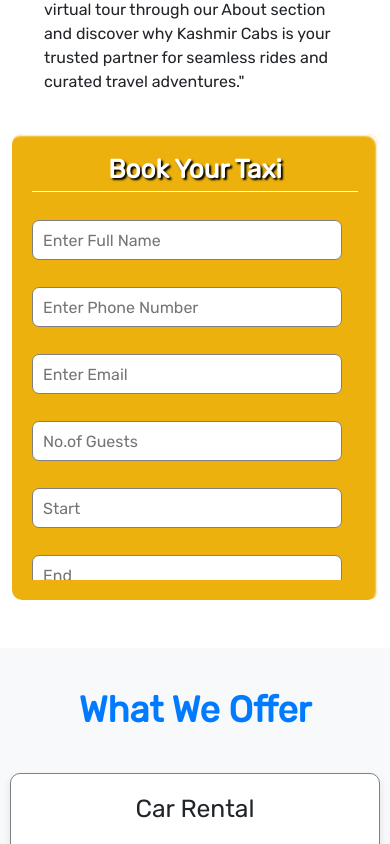
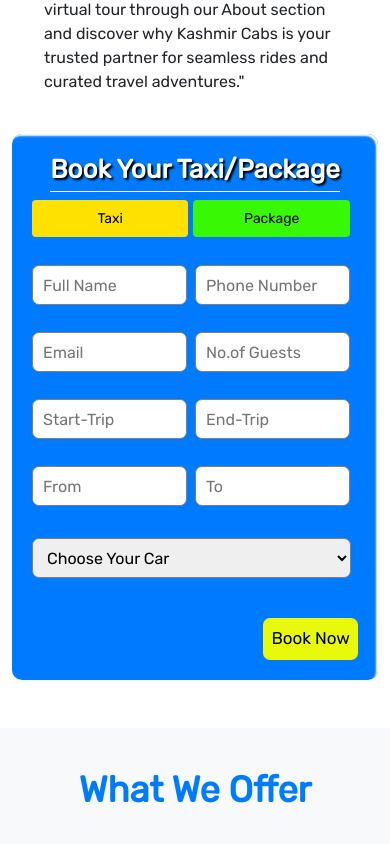
Before and after one commit to dartabish/kashmircabs, a plain HTML site: page landing-page/index.html in a window 390 px wide. Shown: the part 1340-2184 px from the top of the page. Drawn offline with nearby package versions, Linux system fonts and the light colour scheme.

Commit message:
modiied form buttons and description

```diff
--- a/landing-page/index.html
+++ b/landing-page/index.html
@@ -94,38 +94,52 @@
     <br />
     <!-- Form -->
     <div class="container">
-      <h1 class="form-title">Book Your Taxi</h1>
+
+      <h1 class="form-title">Book Your Taxi/Package</h1>
+      <!-- Combined Button Container -->
+      <div class="button-container">
+        <button class="booking-type-button active" data-type="taxi">Taxi</button>
+        <button class="booking-type-button" data-type="package">Package</button>
+      </div>
       <form action="#">
         <div class="main-user-info">
           <div class="user-input-box">
             <!-- <label for="fullName">Full Name</label> -->
-            <input type="text" id="fullName" name="fullName" placeholder="Enter Full Name" />
+            <input type="text" id="fullName" name="fullName" placeholder="Full Name" />
           </div>
           <div class="user-input-box">
-            <!-- <label for="phoneNumber">Phone Number</label> -->
-            <input type="text" id="phoneNumber" name="phoneNumber" placeholder="Enter Phone Number" />
+
+            <input type="text" id="phoneNumber" name="phoneNumber" placeholder="Phone Number" />
           </div>
 
           <div class="user-input-box">
-            <!-- <label for="email">Email</label> -->
-            <input type="email" id="email" name="email" placeholder="Enter Email" />
+
+            <input type="email" id="email" name="email" placeholder="Email" />
           </div>
 
           <div class="user-input-box">
-            <!-- <label for="guests">Total Guests</label> -->
+
             <input type="text" placeholder="No.of Guests" />
           </div>
           <div class="user-input-box">
-            <!-- <label for="startTrip">Start-Trip</label> -->
-            <input type="text" id="start-Trip" placeholder="Start" />
+
+            <input type="text" id="start-Trip" placeholder="Start-Trip" max="2050-12-12" />
           </div>
           <div class="user-input-box">
-            <!-- <label for="endTrip">End-Trip</label> -->
-            <input type="text" id="endTrip" placeholder="End" />
+
+            <input type="text" id="endTrip" placeholder="End-Trip" min="2024-01-01" max="2050-12-12" />
+          </div>
+          <div class="user-input-box">
+
+            <input type="text" id="From" placeholder="From" />
+          </div>
+          <div class="user-input-box">
+
+            <input type="text" id="To" placeholder="To" />
           </div>
 
           <div class="choose-taxi">
-            <!-- <label for="options">Choose Taxi</label> -->
+
             <select id="options" name="options">
               <optgroup label="Sedan">
                 <option value="sedan-option1">Choose Your Car</option>
@@ -148,11 +162,9 @@
               </optgroup>
             </select>
           </div>
-
-
+        </div>
         <div class="form-submit-btn">
           <input type="submit" value="Book Now" />
-          </div>
         </div>
       </form>
     </div>
@@ -171,11 +183,12 @@
 
         <div class="service-image-container">
           <img
-              src="https://cdn.zeebiz.com/sites/default/files/styles/zeebiz_850x478/public/2017/01/20/13112-meru-cabs.jpg?itok=w49rC_CZ"
+            src="https://www.freepnglogos.com/uploads/taxi-png/taxi-professional-airport-transportation-turlock-15.png"
             alt="Car Rental Image">
         </div>
         <div class="description">
-            <p>"Effortless travel awaits with our car rental service. Explore at your pace, enjoy comfort, and make every journey memorable with our reliable fleet."</p>
+          <p>"Effortless travel awaits with our car rental service. Explore at your pace, enjoy comfort, and make every
+            journey memorable with our reliable fleet."</p>
           <button class="explore-button">Explore</button>
 
         </div>
@@ -184,12 +197,12 @@
         <h2 class="service-type">Self Drive</h2>
 
         <div class="service-image-container">
-            <img
-              src="https://motoringworld.in/wp-content/uploads/2021/05/Mahindra-Thar-vs-RE-Meteor-28-Copy-1020x680.jpg"
+          <img src="https://motoringworld.in/wp-content/uploads/2021/05/Mahindra-Thar-vs-RE-Meteor-28-Copy-1020x680.jpg"
             alt="Car Rental Image">
         </div>
         <div class="description">
-            <p>"Empower your journey with our self-drive service. Experience freedom on the road, flexibility in your travels, and seamless adventures at your fingertips."</p>
+          <p>"Empower your journey with our self-drive service. Experience freedom on the road, flexibility in your
+            travels, and seamless adventures at your fingertips."</p>
           <button class="explore-button">Explore</button>
 
         </div>
@@ -203,7 +216,8 @@
             alt="Car Rental Image">
         </div>
         <div class="description">
-          <p>"Embark on unforgettable journeys with our tour packages. Enjoy curated experiences, seamless travel, and discover the world with comfort and convenience."</p>
+          <p>"Embark on unforgettable journeys with our tour packages. Enjoy curated experiences, seamless travel, and
+            discover the world with comfort and convenience."</p>
           <button class="explore-button">Explore</button>
         </div>
       </div>
--- a/landing-page/style.css
+++ b/landing-page/style.css
@@ -97,6 +97,7 @@
 
   .about-description {
     width: 50%;
+    font-size: 15px;
     letter-spacing: 1px;
     line-height: 2;
     align-self: center;
@@ -112,14 +113,56 @@
 /* Form */
 .container {
   width: 100%;
-  max-width: 500px;
-  background: #ecb10d;
+  max-width: 400px;
+  background: #007BFF;;
   padding: 20px;
   margin: 0 auto;
   border-radius: 10px;
   box-shadow: inset -2px 2px 2px white;
 }
+.button-container {
+  display: flex;
+  gap: 5px;
+  border-radius: 8px; /* Add border-radius for rounded corners */
+}
 
+.booking-type-button {
+  flex: 1;
+  padding: 8px;
+  border: none;
+  background-color: #38f903;
+  color: #000000;
+  cursor: pointer;
+  font-size: 14px; /* Adjust font size as needed */
+  border-radius: 4px; /* Add border-radius for rounded corners */
+}
+
+.booking-type-button.active {
+  background-color: #ffe100;
+}
+
+/* Responsive Styles */
+@media (max-width: 768px) {
+  .button-container {
+    display: flex;
+    width: 100%;
+
+
+    /* Set your desired background color */
+
+
+  }
+
+  .booking-type-button {
+    flex: none;
+    width: 48%;
+    margin-bottom: 8px;
+  }
+}
+.form-buttons{
+  width: 10px;
+  display: flex;
+}
 .form-title {
   font-size: 26px;
   font-weight: 600;
@@ -129,6 +172,7 @@
   text-shadow: 2px 2px 2px black;
   border-bottom: solid 1px white;
 }
+
 
 .main-user-info {
   display: flex;
@@ -166,6 +210,7 @@
 }
 .choose-taxi {
   margin-bottom: 20px;
+  width: 100%;
 }
 
 .choose-taxi label {
@@ -183,19 +228,19 @@
 }
 
 .form-submit-btn {
-  margin-top: 40px;
+  display: flex;
+  justify-content: end;
 }
 
 .form-submit-btn input {
-  display: block;
-  width: 100%;
-  margin-top: 10px;
-  font-size: 20px;
-  padding: 10px;
+
+
+  font-size: 17px;
+  padding: 8px;
   border: none;
-  border-radius: 3px;
+  border-radius: 7px;
   color: rgb(0, 0, 0);
-  background: rgba(255, 255, 255, 0.7);
+  background: rgba(242, 255, 1, 0.961);
 }
 
 .form-submit-btn input:hover {
@@ -206,36 +251,38 @@
 @media (max-width: 600px) {
   .container {
     min-width: 280px;
+    display: flex;
+    flex-wrap: wrap;
+    justify-content: center;
   }
 
   .user-input-box {
     margin-bottom: 12px;
-    width: 100%;
+    width: 50%;
   }
 
   .user-input-box:nth-child(2n) {
     justify-content: space-between;
   }
 
-  .gender-category {
-    display: flex;
-    justify-content: space-between;
-    width: 100%;
-  }
 
   .main-user-info {
-    max-height: 380px;
+    max-height: 445px;
     overflow: auto;
   }
 
   .main-user-info::-webkit-scrollbar {
     width: 0;
   }
+  .form-submit-btn {
+   display: flex;
+   justify-content: end;
+  }
 }
 
 .choose-taxi select {
   height: 40px;
-  width: 100%;
+  width: 98%;
   border-radius: 7px;
   outline: none;
   border: 1px solid grey;
@@ -273,6 +320,9 @@
 .service-container {
   display: flex;
   justify-content: space-around;
+  background-image: url("");
+  background-position: center;
+  object-fit: cover;
 }
 
 .service {
```
Lines whose indentation alone changed are shown as unchanged.
